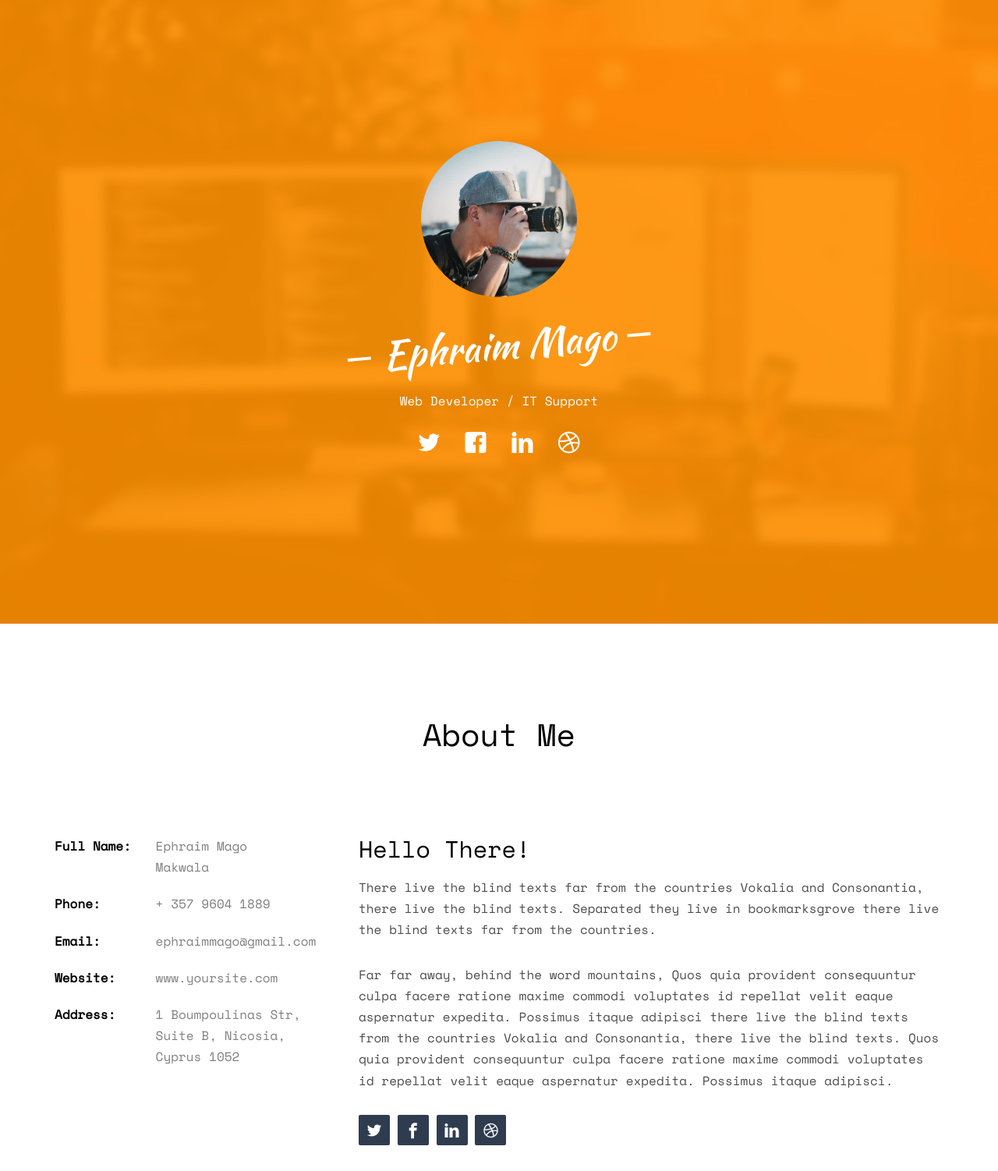
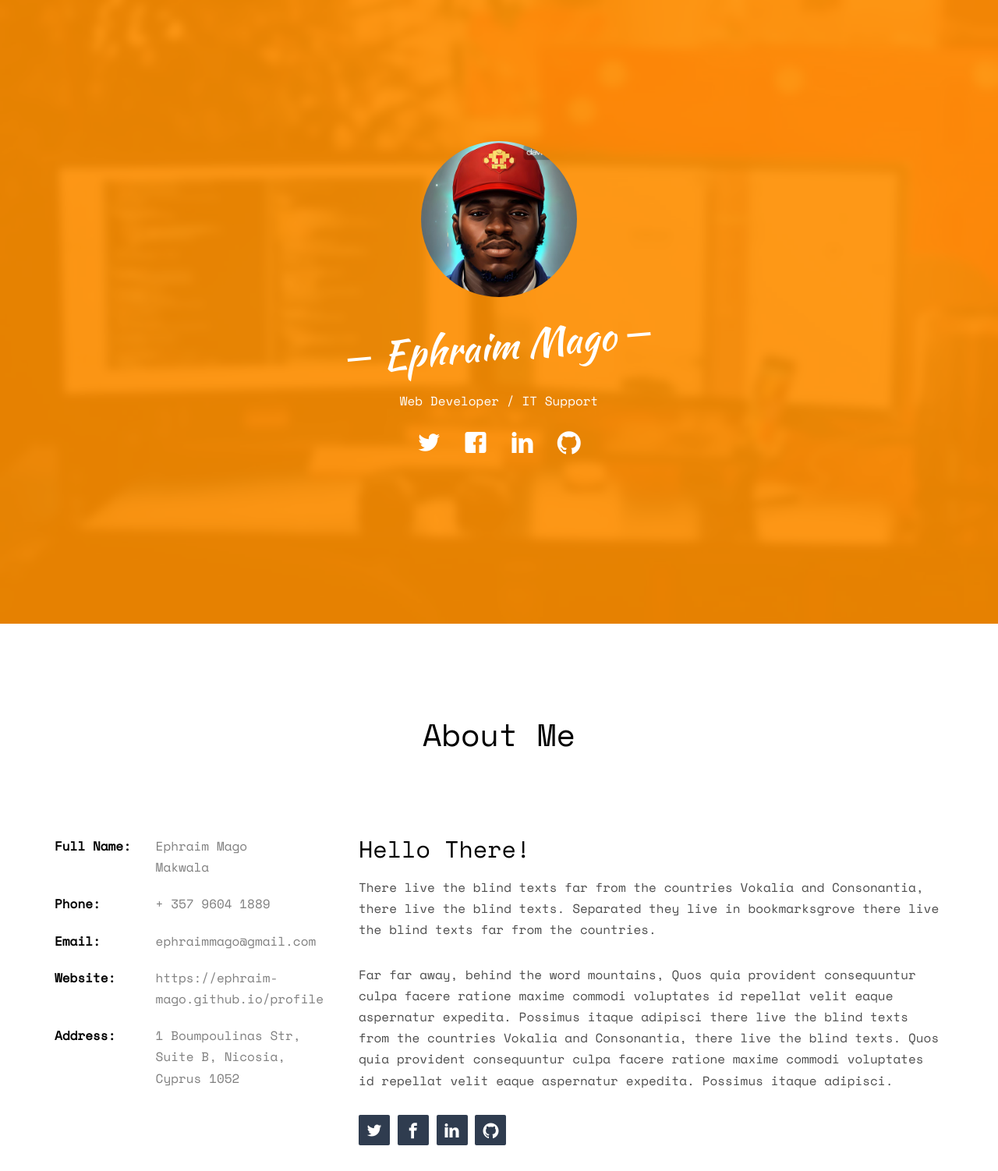
Before and after one commit to ephraim-mago/profile, a plain HTML site: page index.html in a window 1280 px wide. Shown: the top 1502 px of the page at 78% size. Drawn offline with nearby package versions, Linux system fonts and the light colour scheme; some packages are replaced by stand-ins of ours; no server answers; files whose address does not match are found by name.

Commit message:
portfolio commit #2

```diff
--- a/index.html
+++ b/index.html
@@ -53,7 +53,7 @@
 				<div class="col-md-8 col-md-offset-2 text-center">
 					<div class="display-t js-fullheight">
 						<div class="display-tc js-fullheight animate-box" data-animate-effect="fadeIn">
-							<div class="profile-thumb" style="background: url(images/user-3.jpg);"></div>
+							<div class="profile-thumb" style="background: url(images/user.jpg);"></div>
 							<h1><span>Ephraim Mago</span></h1>
 							<h3><span>Web Developer / IT Support</span></h3>
 							<p>
@@ -61,7 +61,8 @@
 									<li><a href="#"><i class="icon-twitter2"></i></a></li>
 									<li><a href="#"><i class="icon-facebook2"></i></a></li>
 									<li><a href="#"><i class="icon-linkedin2"></i></a></li>
-									<li><a href="#"><i class="icon-dribbble2"></i></a></li>
+									<!-- <li><a href="#"><i class="icon-dribbble2"></i></a></li> -->
+									<li><a href="https://github.com/ephraim-mago" target="_blank"><i class="icon-github2"></i></a></li>
 								</ul>
 							</p>
 						</div>
@@ -84,7 +85,7 @@
 						<li><span class="first-block">Full Name:</span><span class="second-block">Ephraim Mago Makwala</span></li>
 						<li><span class="first-block">Phone:</span><span class="second-block">+ 357 9604 1889</span></li>
 						<li><span class="first-block">Email:</span><span class="second-block">ephraimmago@gmail.com</span></li>
-						<li><span class="first-block">Website:</span><span class="second-block">www.yoursite.com</span></li>
+						<li><span class="first-block">Website:</span><span class="second-block">https://ephraim-mago.github.io/profile</span></li>
 						<li><span class="first-block">Address:</span><span class="second-block">1 Boumpoulinas Str, Suite B, Nicosia, Cyprus 1052</span></li>
 					</ul>
 				</div>
@@ -97,7 +98,8 @@
 							<li><a href="#"><i class="icon-twitter2"></i></a></li>
 							<li><a href="#"><i class="icon-facebook3"></i></a></li>
 							<li><a href="#"><i class="icon-linkedin2"></i></a></li>
-							<li><a href="#"><i class="icon-dribbble2"></i></a></li>
+							<!-- <li><a href="#"><i class="icon-dribbble2"></i></a></li> -->
+							<li><a href="https://github.com/ephraim-mago" target="_blank"><i class="icon-github2"></i></a></li>
 						</ul>
 					</p>
 				</div>
```
Also changed, not shown: images/user-3.jpg (deleted), images/user.jpg (added).
